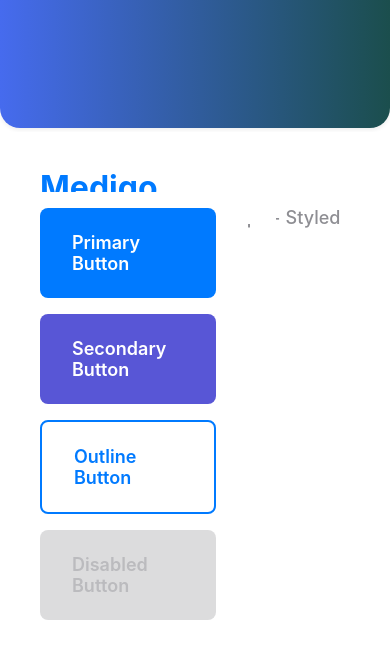
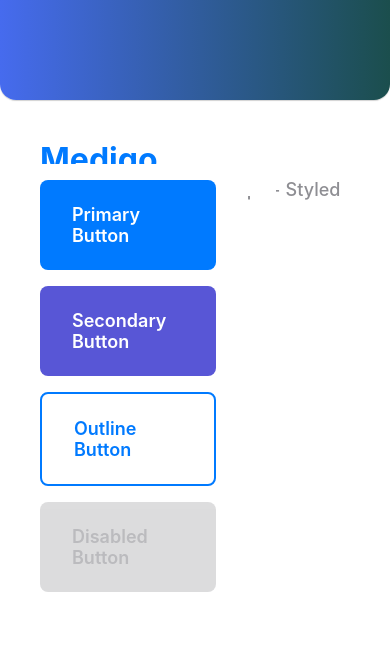
Before and after one commit to SW-MEDIGO/MEDIGO_FRONT, a React Native app: screen / in a window 390 px wide. Shown: the top 658 px of the page. Built offline with nearby package versions, Linux system fonts and the light colour scheme.

Commit message:
Feat(component) : Header Status Bar 전체 영역 확장 및 theme 적용

```diff
--- a/App.tsx
+++ b/App.tsx
@@ -1,5 +1,4 @@
 import React from "react";
-import { StatusBar } from "expo-status-bar";
 import { ThemeProvider } from "styled-components/native";
 import { HomeScreen } from "./src/screens";
 import { theme } from "./src/styles";
@@ -8,7 +7,6 @@ export default function App() {
   return (
     <ThemeProvider theme={theme}>
       <HomeScreen />
-      <StatusBar style="auto" />
     </ThemeProvider>
   );
 }
--- a/src/components/Button.tsx
+++ b/src/components/Button.tsx
@@ -15,7 +15,7 @@ const StyledButton = styled.TouchableOpacity<{
   size: "small" | "medium" | "large";
   disabled: boolean;
 }>`
-  background-color: ${({ variant, disabled }) => {
+  background-color: ${({ variant, disabled }: { variant: "primary" | "secondary" | "outline"; disabled: boolean }) => {
     if (disabled) return theme.colors.border;
     switch (variant) {
       case "primary":
@@ -28,10 +28,10 @@ const StyledButton = styled.TouchableOpacity<{
         return theme.colors.primary;
     }
   }};
-  border: ${({ variant }) =>
+  border: ${({ variant }: { variant: "primary" | "secondary" | "outline" }) =>
     variant === "outline" ? `2px solid ${theme.colors.primary}` : "none"};
   border-radius: ${theme.borderRadius.md}px;
-  padding: ${({ size }) => {
+  padding: ${({ size }: { size: "small" | "medium" | "large" }) => {
     switch (size) {
       case "small":
         return `${theme.spacing.sm}px ${theme.spacing.md}px`;
@@ -45,7 +45,7 @@ const StyledButton = styled.TouchableOpacity<{
   }};
   align-items: center;
   justify-content: center;
-  opacity: ${({ disabled }) => (disabled ? 0.6 : 1)};
+  opacity: ${({ disabled }: { disabled: boolean }) => (disabled ? 0.6 : 1)};
 `;
 
 const ButtonText = styled.Text<{
@@ -53,7 +53,7 @@ const ButtonText = styled.Text<{
   size: "small" | "medium" | "large";
   disabled: boolean;
 }>`
-  color: ${({ variant, disabled }) => {
+  color: ${({ variant, disabled }: { variant: "primary" | "secondary" | "outline"; disabled: boolean }) => {
     if (disabled) return theme.colors.textSecondary;
     switch (variant) {
       case "primary":
@@ -65,7 +65,7 @@ const ButtonText = styled.Text<{
         return theme.colors.white;
     }
   }};
-  font-size: ${({ size }) => {
+  font-size: ${({ size }: { size: "small" | "medium" | "large" }) => {
     switch (size) {
       case "small":
         return theme.fontSize.sm;
@@ -95,7 +95,11 @@ export const Button: React.FC<ButtonProps> = ({
       onPress={onPress}
       activeOpacity={0.8}
     >
-      <ButtonText variant={variant} size={size} disabled={disabled}>
+      <ButtonText
+        variant={variant}
+        size={size}
+        disabled={disabled}
+      >
         {title}
       </ButtonText>
     </StyledButton>
--- a/src/components/Header.tsx
+++ b/src/components/Header.tsx
@@ -1,25 +1,36 @@
 import React from "react";
 import styled from "styled-components/native";
 import { LinearGradient } from "expo-linear-gradient";
+import { StatusBar, Platform } from "react-native";
+import { theme } from "../styles";
 
 interface HeaderProps {
   children?: React.ReactNode;
 }
 
+const STATUS_BAR_HEIGHT = Platform.OS === "ios" ? 44 : StatusBar.currentHeight || 0;
+
 const HeaderContainer = styled(LinearGradient)`
   width: 100%;
-  height: 128px;
-  border-bottom-left-radius: 20px;
-  border-bottom-right-radius: 20px;
-  shadow-color: #000;
-  shadow-offset: 0px 2px;
-  shadow-opacity: 0.07;
-  shadow-radius: 4px;
-  elevation: 3;
+  height: ${100 + STATUS_BAR_HEIGHT}px;
+  padding-top: ${STATUS_BAR_HEIGHT}px;
+  border-bottom-left-radius: ${theme.borderRadius.xl}px;
+  border-bottom-right-radius: ${theme.borderRadius.xl}px;
+  shadow-color: ${theme.shadows.sm.shadowColor};
+  shadow-offset: ${theme.shadows.sm.shadowOffset.width}px ${theme.shadows.sm.shadowOffset.height}px;
+  shadow-opacity: ${theme.shadows.sm.shadowOpacity};
+  shadow-radius: ${theme.shadows.sm.shadowRadius}px;
+  elevation: ${theme.shadows.sm.elevation};
 `;
 
 export const Header: React.FC<HeaderProps> = ({ children }) => {
   return (
+    <>
+      <StatusBar
+        translucent
+        backgroundColor="transparent"
+        barStyle="light-content"
+      />
       <HeaderContainer
         colors={["#466BEE", "#1B4E4D"]}
         start={{ x: 0, y: 0 }}
@@ -27,5 +38,6 @@ export const Header: React.FC<HeaderProps> = ({ children }) => {
       >
         {children}
       </HeaderContainer>
+    </>
   );
 };
--- a/src/screens/HomeScreen.tsx
+++ b/src/screens/HomeScreen.tsx
@@ -1,10 +1,10 @@
 import React from "react";
 import styled from "styled-components/native";
-import { SafeAreaView } from "react-native";
+import { View } from "react-native";
 import { Container, Text, Button, Header } from "../components";
 import { theme } from "../styles";
 
-const ScreenContainer = styled(SafeAreaView)`
+const ScreenContainer = styled(View)`
   flex: 1;
   background-color: ${theme.colors.background};
 `;
```
Lines whose indentation alone changed are shown as unchanged.
